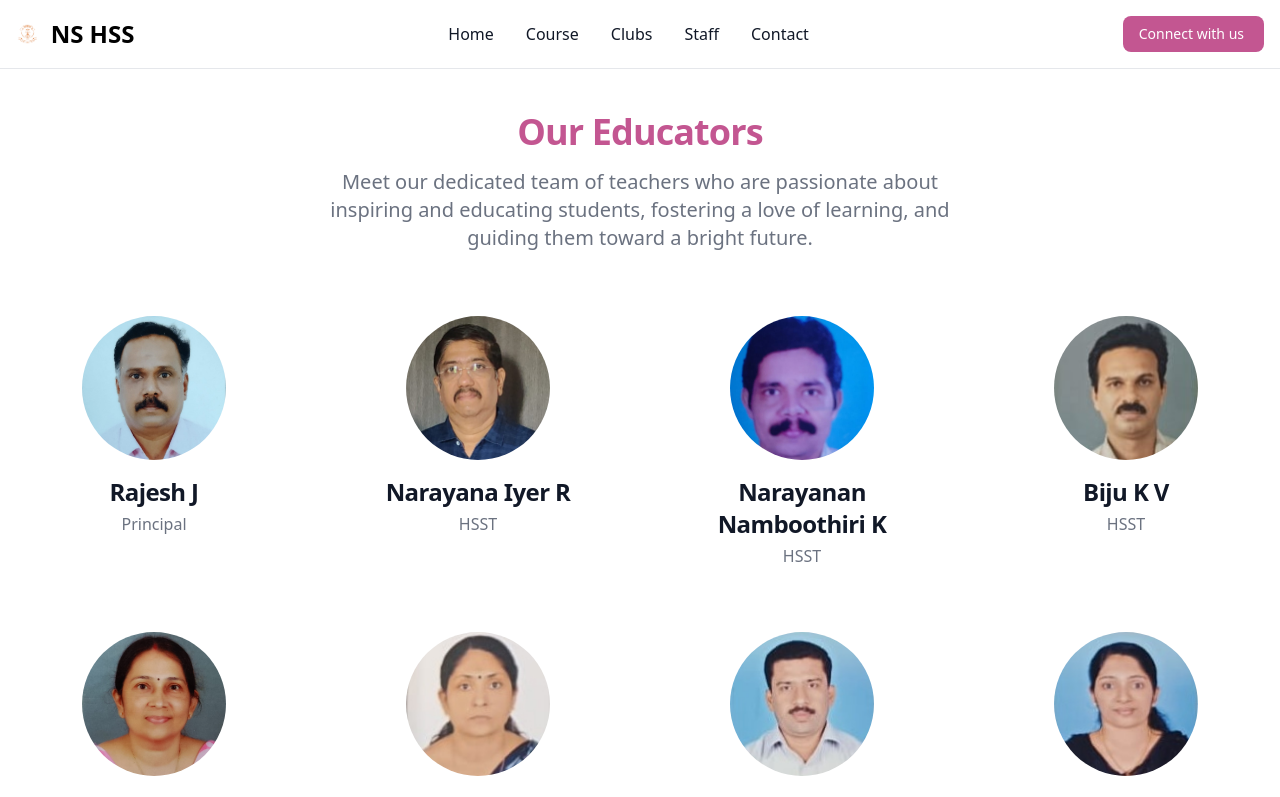
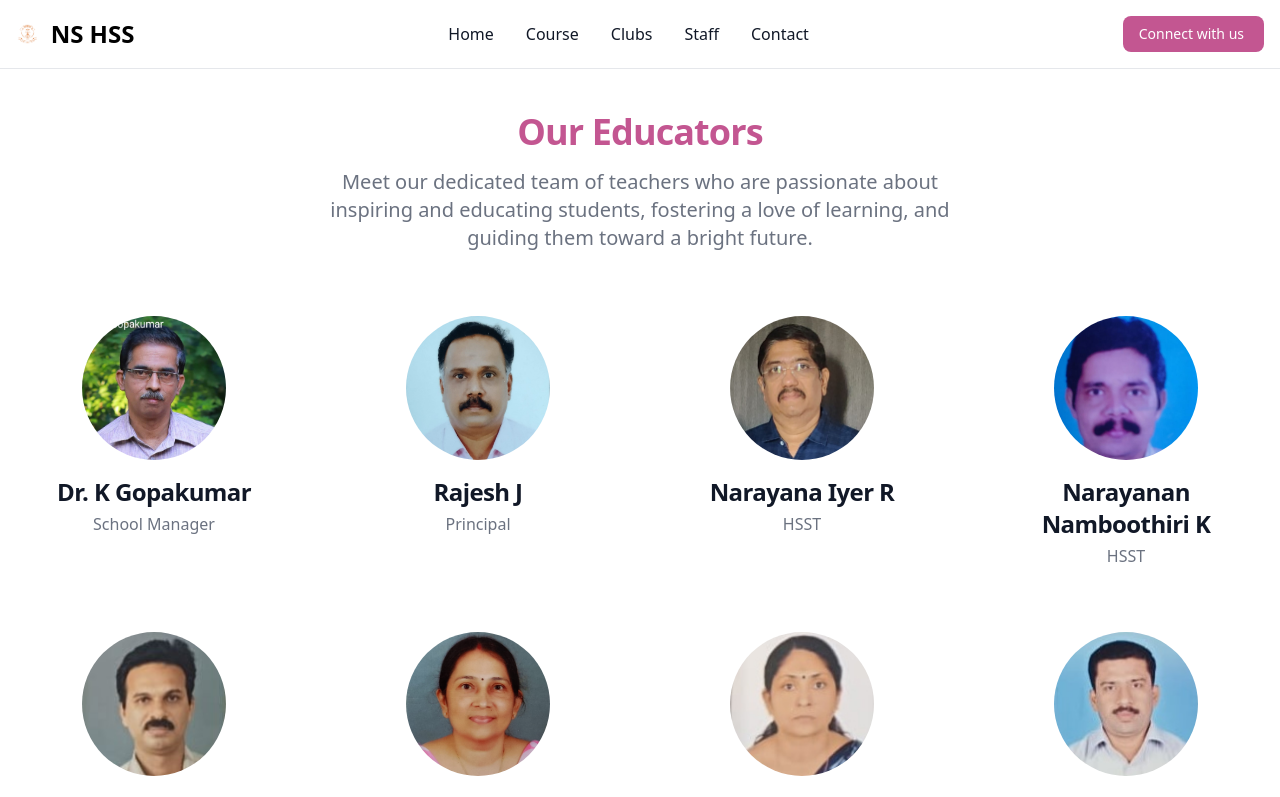
Before and after one commit to abhishek-v-gopal/nshssnedumudy.com, a Vue app: page /staff in a window 1280 px wide. Shown: the top 797 px of the page. Built offline with nearby package versions, Linux system fonts and the light colour scheme.

Commit message:
added manager

```diff
--- a/src/components/StaffCard.vue
+++ b/src/components/StaffCard.vue
@@ -17,6 +17,14 @@ export default{
     data(){
         return{
             staffs: [
+            {
+                    id: 0,
+                    name: "Dr. K Gopakumar",
+                    position: "School Manager",
+                    image: "/assets/staff/Gopakumar.jpg",
+                    subject: "Commerce"
+
+                },
                 {
                     id: 1,
                     name: "Rajesh J",
```
Also changed, not shown: public/assets/staff/Gopakumar.jpg (added).
